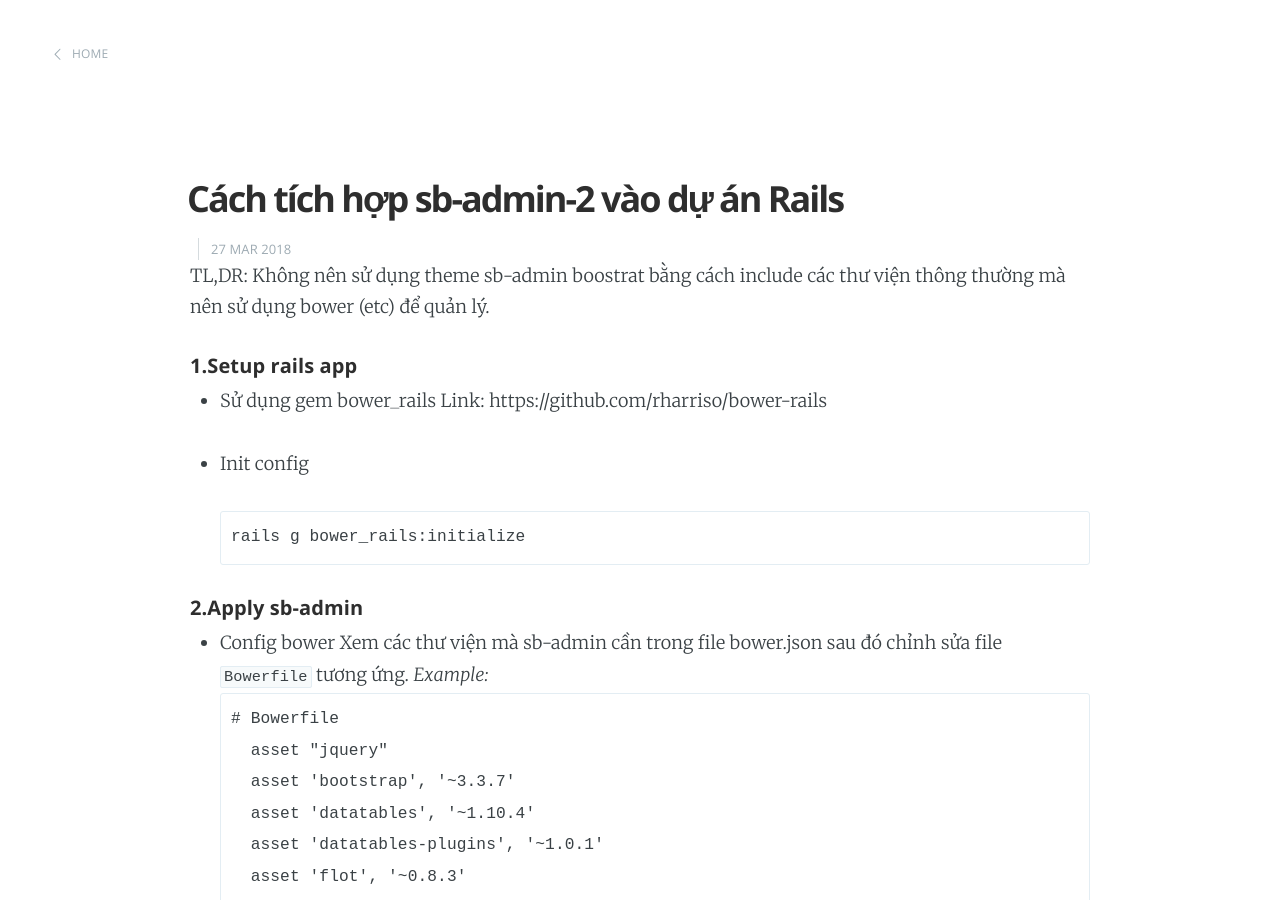
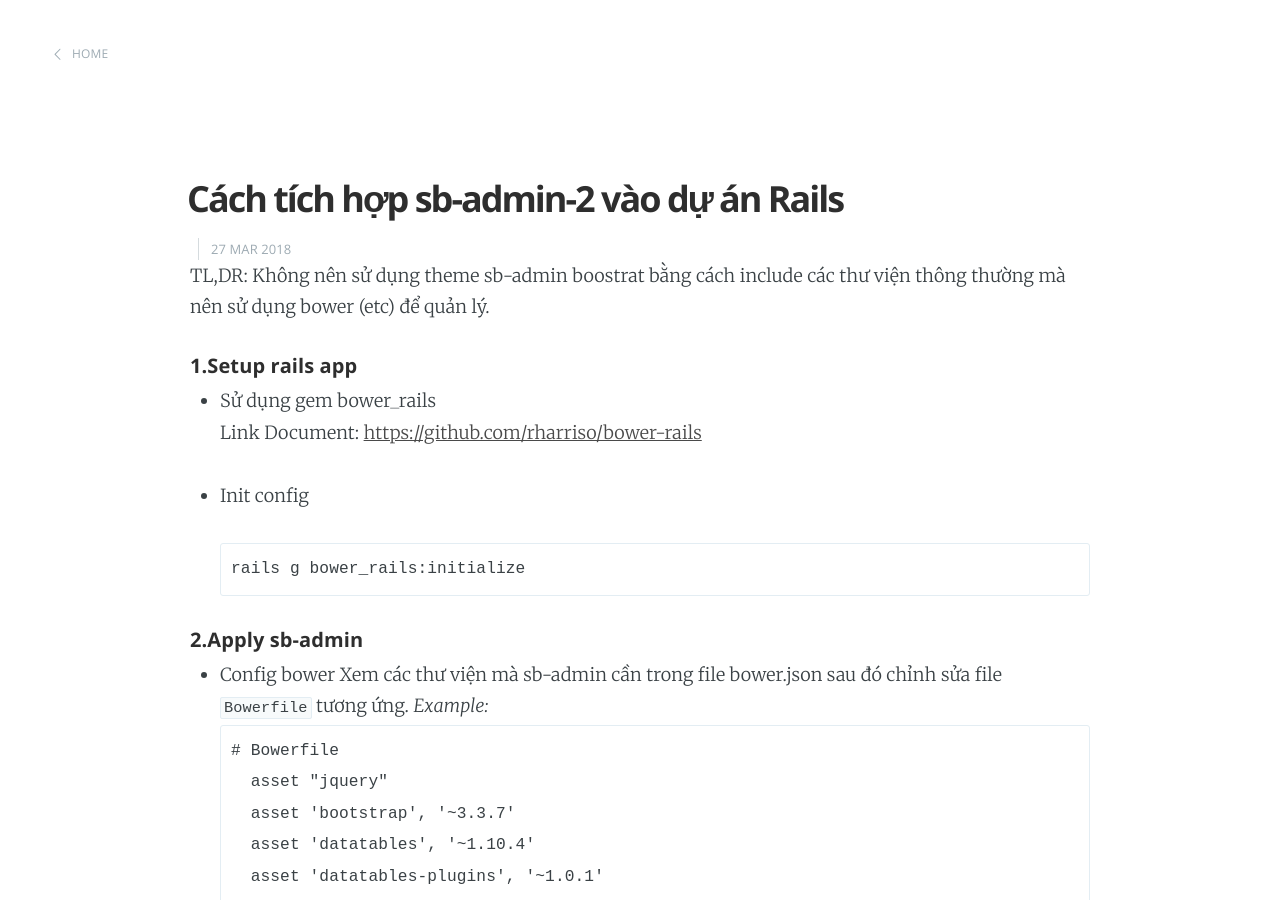
Before and after one commit to trnthanhtu/trnthanhtu.github.io, a Jekyll site: the page built from _posts/2018-03-27-Use-sb-admin-with-bower.markdown, in a window 1280 px wide and 900 px high. Built offline with Jekyll 4.4.1, drawn with Linux system fonts in a browser that asks for light colours.

Commit message:
Update 2018-03-27-Use-sb-admin-with-bower.markdown

````diff
--- a/_posts/2018-03-27-Use-sb-admin-with-bower.markdown
+++ b/_posts/2018-03-27-Use-sb-admin-with-bower.markdown
@@ -7,7 +7,7 @@
 
 ##### 1.Setup rails app
 - Sử dụng gem bower_rails
-Link: https://github.com/rharriso/bower-rails
+Link Document: [https://github.com/rharriso/bower-rails](https://github.com/rharriso/bower-rails)
 
 - Init config
 ```
````
